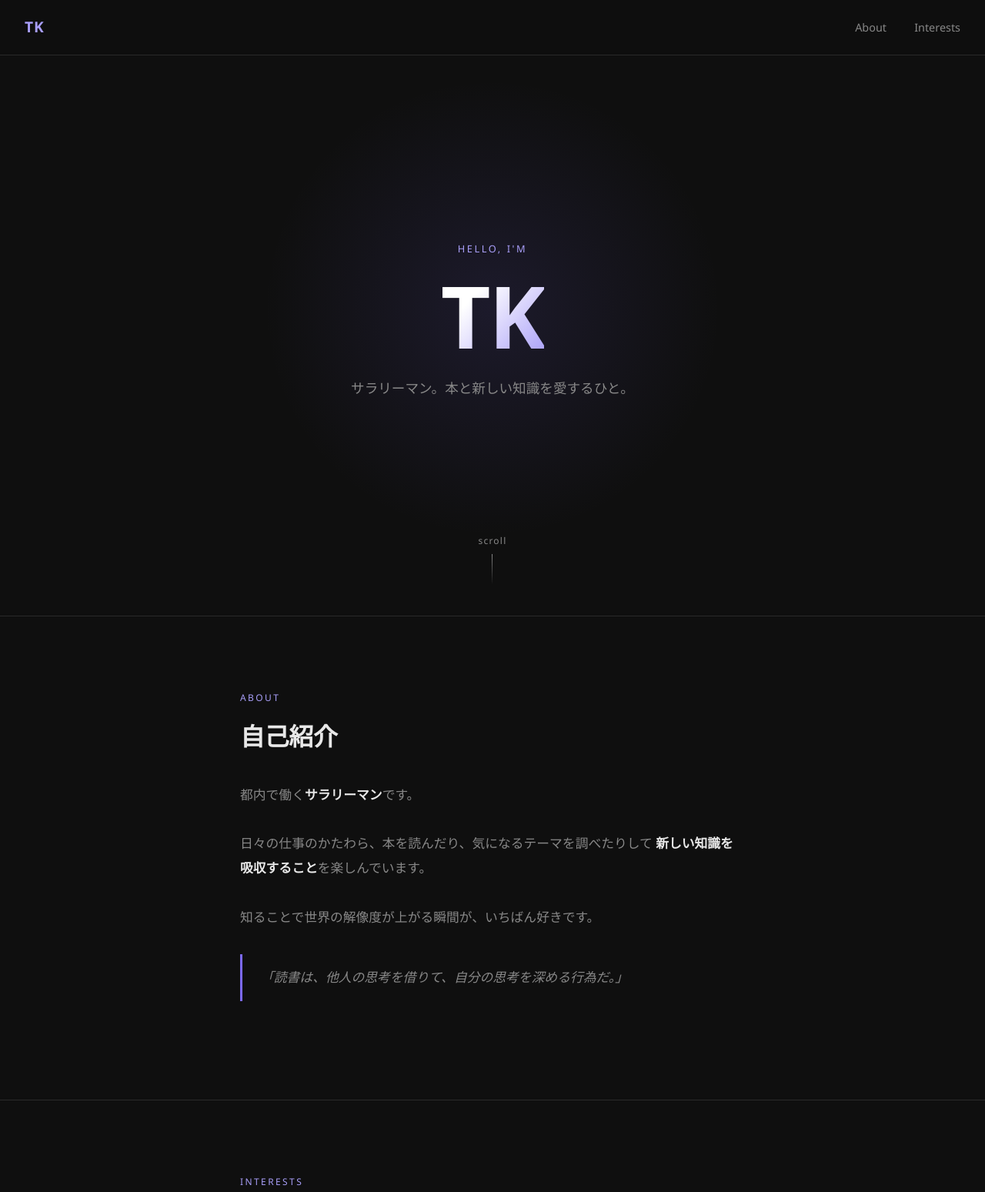
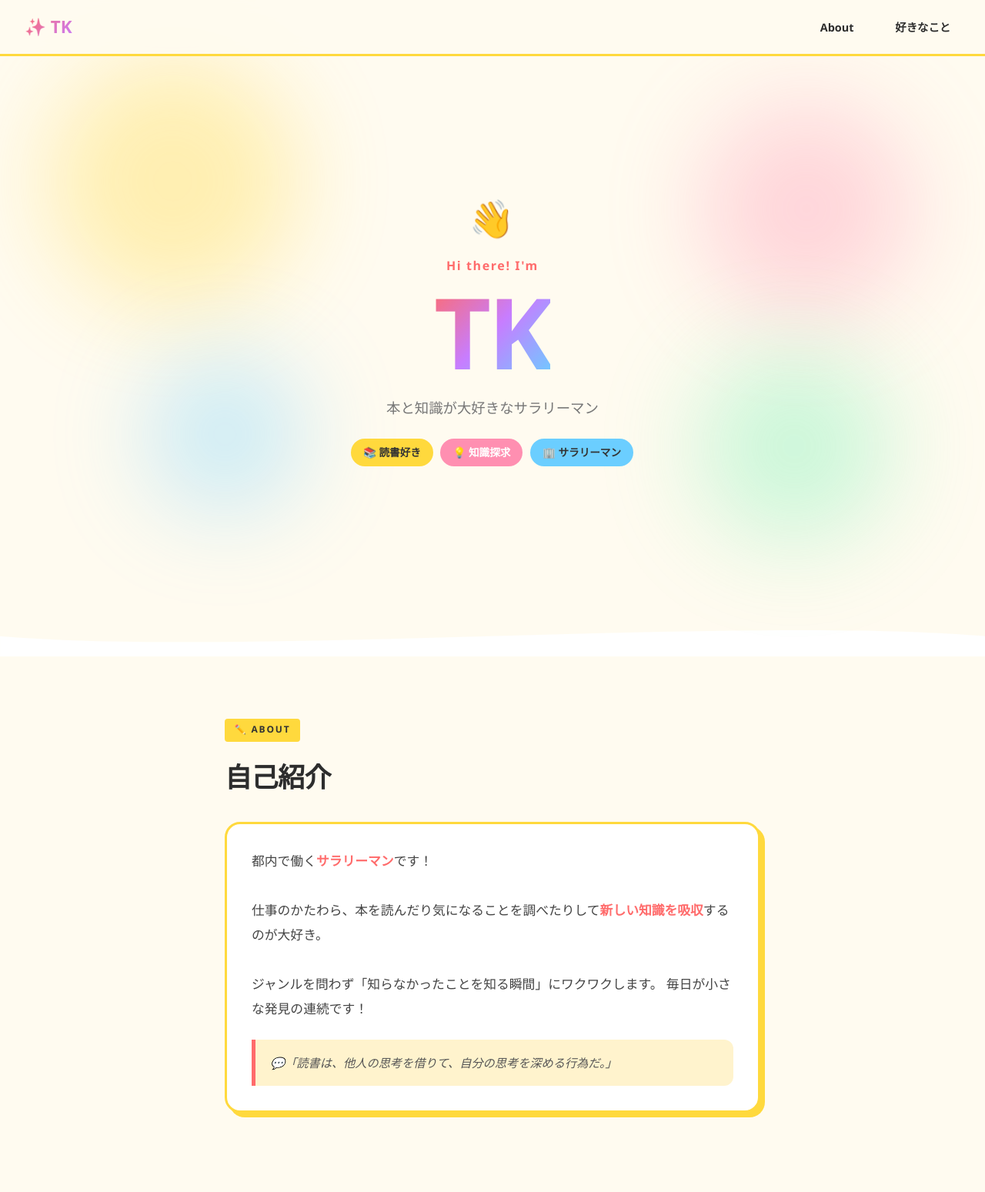
Before and after one commit to terumasak318-glitch/tk-profile, a plain HTML site: page index.html in a window 1280 px wide. Shown: the top 1549 px of the page at 77% size. Drawn offline with Linux system fonts and the light colour scheme.

Commit message:
Redesign: bright & cheerful theme with colorful blobs and animations
Co-Authored-By: Claude Sonnet 4.6 <noreply@anthropic.com>

```diff
--- a/index.html
+++ b/index.html
@@ -12,25 +12,25 @@
     }
 
     :root {
-      --bg: #0f0f0f;
-      --surface: #1a1a1a;
-      --border: #2a2a2a;
-      --text: #e8e8e8;
-      --muted: #888;
-      --accent: #7c6af7;
-      --accent-light: #a89ef8;
+      --yellow: #FFD93D;
+      --orange: #FF6B6B;
+      --pink: #FF8FB1;
+      --blue: #6BCEFF;
+      --green: #6BF0B0;
+      --purple: #C77DFF;
+      --bg: #FFFBF0;
+      --text: #2D2D2D;
+      --muted: #777;
     }
 
-    html {
-      scroll-behavior: smooth;
-    }
+    html { scroll-behavior: smooth; }
 
     body {
       background: var(--bg);
       color: var(--text);
       font-family: 'Segoe UI', 'Hiragino Sans', 'Yu Gothic', sans-serif;
-      min-height: 100vh;
       line-height: 1.7;
+      overflow-x: hidden;
     }
 
     /* ---- HEADER ---- */
@@ -38,33 +38,38 @@
       position: fixed;
       top: 0;
       width: 100%;
-      padding: 1.2rem 2rem;
+      padding: 1rem 2rem;
       display: flex;
       justify-content: space-between;
       align-items: center;
-      background: rgba(15, 15, 15, 0.85);
-      backdrop-filter: blur(12px);
-      border-bottom: 1px solid var(--border);
+      background: rgba(255, 251, 240, 0.9);
+      backdrop-filter: blur(10px);
+      border-bottom: 3px solid var(--yellow);
       z-index: 100;
     }
 
     .logo {
-      font-size: 1.2rem;
-      font-weight: 700;
-      letter-spacing: 0.05em;
-      color: var(--accent-light);
+      font-size: 1.4rem;
+      font-weight: 900;
+      background: linear-gradient(135deg, var(--orange), var(--purple));
+      -webkit-background-clip: text;
+      -webkit-text-fill-color: transparent;
+      background-clip: text;
     }
 
     nav a {
-      color: var(--muted);
+      color: var(--text);
       text-decoration: none;
-      margin-left: 2rem;
+      margin-left: 1.5rem;
       font-size: 0.9rem;
-      transition: color 0.2s;
+      font-weight: 600;
+      padding: 0.3rem 0.8rem;
+      border-radius: 999px;
+      transition: background 0.2s;
     }
 
     nav a:hover {
-      color: var(--text);
+      background: var(--yellow);
     }
 
     /* ---- HERO ---- */
@@ -75,144 +80,201 @@
       justify-content: center;
       align-items: center;
       text-align: center;
-      padding: 6rem 2rem 4rem;
+      padding: 7rem 2rem 4rem;
       position: relative;
-      overflow: hidden;
     }
 
-    .hero::before {
-      content: '';
+    /* floating blobs */
+    .blob {
       position: absolute;
-      width: 600px;
-      height: 600px;
-      background: radial-gradient(circle, rgba(124, 106, 247, 0.12) 0%, transparent 70%);
-      top: 50%;
-      left: 50%;
-      transform: translate(-50%, -50%);
+      border-radius: 50%;
+      filter: blur(60px);
+      opacity: 0.35;
       pointer-events: none;
+      animation: float 6s ease-in-out infinite;
+    }
+    .blob-1 { width: 320px; height: 320px; background: var(--yellow); top: 10%; left: 5%; animation-delay: 0s; }
+    .blob-2 { width: 260px; height: 260px; background: var(--pink);   top: 20%; right: 8%; animation-delay: 1.5s; }
+    .blob-3 { width: 200px; height: 200px; background: var(--blue);   bottom: 15%; left: 15%; animation-delay: 3s; }
+    .blob-4 { width: 240px; height: 240px; background: var(--green);  bottom: 10%; right: 10%; animation-delay: 2s; }
+
+    @keyframes float {
+      0%, 100% { transform: translateY(0) scale(1); }
+      50% { transform: translateY(-20px) scale(1.05); }
+    }
+
+    .wave {
+      font-size: 3rem;
+      display: inline-block;
+      animation: wave 1.8s ease-in-out infinite;
+      transform-origin: 70% 70%;
+      margin-bottom: 0.5rem;
+    }
+
+    @keyframes wave {
+      0%, 100% { transform: rotate(0deg); }
+      20% { transform: rotate(20deg); }
+      40% { transform: rotate(-10deg); }
+      60% { transform: rotate(20deg); }
+      80% { transform: rotate(-5deg); }
     }
 
     .hero-label {
-      font-size: 0.8rem;
-      letter-spacing: 0.2em;
-      color: var(--accent-light);
-      text-transform: uppercase;
-      margin-bottom: 1.2rem;
+      font-size: 1rem;
+      font-weight: 700;
+      color: var(--orange);
+      letter-spacing: 0.1em;
+      margin-bottom: 0.5rem;
       opacity: 0;
-      animation: fadeUp 0.8s ease 0.2s forwards;
+      animation: popIn 0.6s ease 0.3s forwards;
     }
 
     .hero h1 {
-      font-size: clamp(3.5rem, 10vw, 7rem);
-      font-weight: 800;
-      letter-spacing: -0.02em;
+      font-size: clamp(4rem, 12vw, 8rem);
+      font-weight: 900;
+      letter-spacing: -0.03em;
       line-height: 1;
-      margin-bottom: 1.5rem;
-      background: linear-gradient(135deg, #ffffff 30%, var(--accent-light) 100%);
+      margin-bottom: 1.2rem;
+      background: linear-gradient(135deg, var(--orange) 0%, var(--purple) 50%, var(--blue) 100%);
       -webkit-background-clip: text;
       -webkit-text-fill-color: transparent;
       background-clip: text;
       opacity: 0;
-      animation: fadeUp 0.8s ease 0.4s forwards;
+      animation: popIn 0.7s cubic-bezier(0.34, 1.56, 0.64, 1) 0.5s forwards;
     }
 
-    .hero p {
-      font-size: 1.1rem;
+    .hero-sub {
+      font-size: 1.15rem;
       color: var(--muted);
-      max-width: 480px;
+      font-weight: 500;
       opacity: 0;
-      animation: fadeUp 0.8s ease 0.6s forwards;
+      animation: popIn 0.6s ease 0.7s forwards;
     }
 
-    .scroll-hint {
-      position: absolute;
-      bottom: 2.5rem;
+    .hero-tags {
       display: flex;
-      flex-direction: column;
-      align-items: center;
-      gap: 0.4rem;
-      color: var(--muted);
-      font-size: 0.75rem;
-      letter-spacing: 0.1em;
+      flex-wrap: wrap;
+      gap: 0.6rem;
+      justify-content: center;
+      margin-top: 1.5rem;
       opacity: 0;
-      animation: fadeUp 0.8s ease 1s forwards;
+      animation: popIn 0.6s ease 0.9s forwards;
     }
 
-    .scroll-hint::after {
-      content: '';
-      width: 1px;
-      height: 40px;
-      background: linear-gradient(to bottom, var(--muted), transparent);
+    .tag {
+      padding: 0.4rem 1rem;
+      border-radius: 999px;
+      font-size: 0.85rem;
+      font-weight: 700;
+    }
+
+    .tag-1 { background: var(--yellow); color: #333; }
+    .tag-2 { background: var(--pink);   color: #fff; }
+    .tag-3 { background: var(--blue);   color: #333; }
+
+    @keyframes popIn {
+      from { opacity: 0; transform: scale(0.85) translateY(15px); }
+      to   { opacity: 1; transform: scale(1) translateY(0); }
+    }
+
+    /* ---- WAVY DIVIDER ---- */
+    .wave-divider {
+      width: 100%;
+      overflow: hidden;
+      line-height: 0;
+    }
+
+    .wave-divider svg {
+      display: block;
+      width: 100%;
     }
 
     /* ---- SECTIONS ---- */
     section {
-      max-width: 720px;
+      max-width: 760px;
       margin: 0 auto;
-      padding: 6rem 2rem;
+      padding: 5rem 2rem;
     }
 
     .section-label {
+      display: inline-block;
+      background: var(--yellow);
+      color: #333;
       font-size: 0.75rem;
-      letter-spacing: 0.2em;
-      color: var(--accent-light);
+      font-weight: 800;
+      letter-spacing: 0.15em;
       text-transform: uppercase;
-      margin-bottom: 0.8rem;
+      padding: 0.3rem 0.8rem;
+      border-radius: 4px;
+      margin-bottom: 1rem;
     }
 
     h2 {
-      font-size: 2rem;
-      font-weight: 700;
-      margin-bottom: 2rem;
-      letter-spacing: -0.01em;
-    }
-
-    .divider {
-      width: 100%;
-      height: 1px;
-      background: var(--border);
-      margin: 0 auto;
+      font-size: 2.2rem;
+      font-weight: 900;
+      margin-bottom: 1.8rem;
+      letter-spacing: -0.02em;
     }
 
     /* ---- ABOUT ---- */
-    .about-text {
+    .about-box {
+      background: #fff;
+      border-radius: 20px;
+      padding: 2rem;
+      border: 3px solid var(--yellow);
+      box-shadow: 6px 6px 0px var(--yellow);
       font-size: 1.05rem;
-      color: var(--muted);
+      color: #444;
       line-height: 1.9;
     }
 
-    .about-text strong {
-      color: var(--text);
+    .about-box strong { color: var(--orange); }
+
+    .quote-block {
+      margin-top: 1.5rem;
+      background: #FFF3CD;
+      border-left: 5px solid var(--orange);
+      padding: 1rem 1.2rem;
+      border-radius: 0 12px 12px 0;
+      font-style: italic;
+      font-size: 0.95rem;
+      color: #555;
     }
 
     /* ---- CARDS ---- */
     .cards {
       display: grid;
       grid-template-columns: repeat(auto-fit, minmax(200px, 1fr));
-      gap: 1rem;
+      gap: 1.2rem;
     }
 
     .card {
-      background: var(--surface);
-      border: 1px solid var(--border);
-      border-radius: 12px;
-      padding: 1.5rem;
-      transition: border-color 0.2s, transform 0.2s;
+      background: #fff;
+      border-radius: 20px;
+      padding: 1.8rem 1.5rem;
+      border: 3px solid transparent;
+      box-shadow: 4px 4px 0px #ddd;
+      transition: transform 0.2s, box-shadow 0.2s;
+      cursor: default;
     }
 
     .card:hover {
-      border-color: var(--accent);
-      transform: translateY(-2px);
+      transform: translateY(-4px) rotate(-1deg);
+      box-shadow: 6px 8px 0px var(--orange);
+      border-color: var(--orange);
     }
 
+    .card:nth-child(2):hover { box-shadow: 6px 8px 0px var(--purple); border-color: var(--purple); }
+    .card:nth-child(3):hover { box-shadow: 6px 8px 0px var(--blue);   border-color: var(--blue); }
+
     .card-icon {
-      font-size: 1.8rem;
+      font-size: 2.2rem;
       margin-bottom: 0.8rem;
     }
 
     .card h3 {
-      font-size: 0.95rem;
-      font-weight: 600;
+      font-size: 1rem;
+      font-weight: 800;
       margin-bottom: 0.4rem;
     }
 
@@ -222,41 +284,25 @@
       line-height: 1.6;
     }
 
-    /* ---- QUOTE ---- */
-    .quote-block {
-      border-left: 3px solid var(--accent);
-      padding: 1rem 1.5rem;
-      margin: 2rem 0;
-      color: var(--muted);
-      font-style: italic;
-      font-size: 1.05rem;
-    }
-
     /* ---- FOOTER ---- */
     footer {
+      background: var(--text);
+      color: #fff;
       text-align: center;
-      padding: 3rem 2rem;
-      border-top: 1px solid var(--border);
-      color: var(--muted);
+      padding: 2.5rem;
       font-size: 0.85rem;
     }
 
-    /* ---- ANIMATIONS ---- */
-    @keyframes fadeUp {
-      from {
-        opacity: 0;
-        transform: translateY(20px);
-      }
-      to {
-        opacity: 1;
-        transform: translateY(0);
-      }
+    footer span {
+      color: var(--yellow);
+      font-weight: 700;
     }
 
+    /* ---- REVEAL ---- */
     .reveal {
       opacity: 0;
-      transform: translateY(24px);
-      transition: opacity 0.7s ease, transform 0.7s ease;
+      transform: translateY(30px);
+      transition: opacity 0.6s ease, transform 0.6s ease;
     }
 
     .reveal.visible {
@@ -266,91 +312,100 @@
 
     /* ---- RESPONSIVE ---- */
     @media (max-width: 600px) {
-      nav a { margin-left: 1rem; font-size: 0.8rem; }
+      nav a { margin-left: 0.8rem; }
+      .blob { opacity: 0.2; }
     }
   </style>
 </head>
 <body>
 
   <header>
-    <div class="logo">TK</div>
+    <div class="logo">✨ TK</div>
     <nav>
       <a href="#about">About</a>
-      <a href="#interests">Interests</a>
+      <a href="#interests">好きなこと</a>
     </nav>
   </header>
 
   <!-- HERO -->
   <div class="hero">
-    <div class="hero-label">Hello, I'm</div>
+    <div class="blob blob-1"></div>
+    <div class="blob blob-2"></div>
+    <div class="blob blob-3"></div>
+    <div class="blob blob-4"></div>
+
+    <div class="wave">👋</div>
+    <div class="hero-label">Hi there! I'm</div>
     <h1>TK</h1>
-    <p>サラリーマン。本と新しい知識を愛するひと。</p>
-    <div class="scroll-hint">scroll</div>
+    <p class="hero-sub">本と知識が大好きなサラリーマン</p>
+    <div class="hero-tags">
+      <span class="tag tag-1">📚 読書好き</span>
+      <span class="tag tag-2">💡 知識探求</span>
+      <span class="tag tag-3">🏢 サラリーマン</span>
+    </div>
   </div>
 
-  <div class="divider"></div>
+  <!-- WAVY DIVIDER -->
+  <div class="wave-divider">
+    <svg viewBox="0 0 1440 60" xmlns="http://www.w3.org/2000/svg">
+      <path d="M0,30 C360,60 1080,0 1440,30 L1440,60 L0,60 Z" fill="#fff"/>
+    </svg>
+  </div>
 
   <!-- ABOUT -->
   <section id="about">
-    <div class="section-label reveal">About</div>
+    <div class="section-label reveal">✏️ About</div>
     <h2 class="reveal">自己紹介</h2>
-    <p class="about-text reveal">
-      都内で働く<strong>サラリーマン</strong>です。<br><br>
-      日々の仕事のかたわら、本を読んだり、気になるテーマを調べたりして
-      <strong>新しい知識を吸収すること</strong>を楽しんでいます。<br><br>
-      知ることで世界の解像度が上がる瞬間が、いちばん好きです。
-    </p>
-
-    <blockquote class="quote-block reveal">
-      「読書は、他人の思考を借りて、自分の思考を深める行為だ。」
-    </blockquote>
+    <div class="about-box reveal">
+      <p>
+        都内で働く<strong>サラリーマン</strong>です！<br><br>
+        仕事のかたわら、本を読んだり気になることを調べたりして<strong>新しい知識を吸収</strong>するのが大好き。<br><br>
+        ジャンルを問わず「知らなかったことを知る瞬間」にワクワクします。
+        毎日が小さな発見の連続です！
+      </p>
+      <div class="quote-block">
+        💬「読書は、他人の思考を借りて、自分の思考を深める行為だ。」
+      </div>
+    </div>
   </section>
-
-  <div class="divider"></div>
 
   <!-- INTERESTS -->
   <section id="interests">
-    <div class="section-label reveal">Interests</div>
+    <div class="section-label reveal">🎉 Interests</div>
     <h2 class="reveal">好きなこと</h2>
     <div class="cards">
       <div class="card reveal">
         <div class="card-icon">📚</div>
         <h3>読書</h3>
-        <p>ジャンルを問わず読みます。小説、ビジネス書、思想書まで幅広く。</p>
+        <p>小説からビジネス書、思想書まで何でも読みます。本は最高の友達！</p>
       </div>
       <div class="card reveal">
         <div class="card-icon">💡</div>
         <h3>新しい知識</h3>
-        <p>知らなかったことを知る瞬間が好き。テクノロジーから哲学まで。</p>
+        <p>知らなかったことを知る瞬間が最高にたのしい。テクノロジーから哲学まで幅広く。</p>
       </div>
       <div class="card reveal">
         <div class="card-icon">🌐</div>
         <h3>Web探索</h3>
-        <p>気になったことはとことん調べる派。好奇心が止まりません。</p>
+        <p>気になったことはとことん調べる派。好奇心に終わりはありません！</p>
       </div>
     </div>
   </section>
 
-  <div class="divider"></div>
-
   <footer>
-    <p>© 2026 TK — Built with curiosity.</p>
+    <p>© 2026 <span>TK</span> — Made with 📚 & ☕</p>
   </footer>
 
   <script>
-    // Scroll reveal
     const reveals = document.querySelectorAll('.reveal');
     const observer = new IntersectionObserver((entries) => {
       entries.forEach((entry, i) => {
         if (entry.isIntersecting) {
-          setTimeout(() => {
-            entry.target.classList.add('visible');
-          }, i * 80);
+          setTimeout(() => entry.target.classList.add('visible'), i * 100);
           observer.unobserve(entry.target);
         }
       });
     }, { threshold: 0.1 });
-
     reveals.forEach(el => observer.observe(el));
   </script>
 
```
